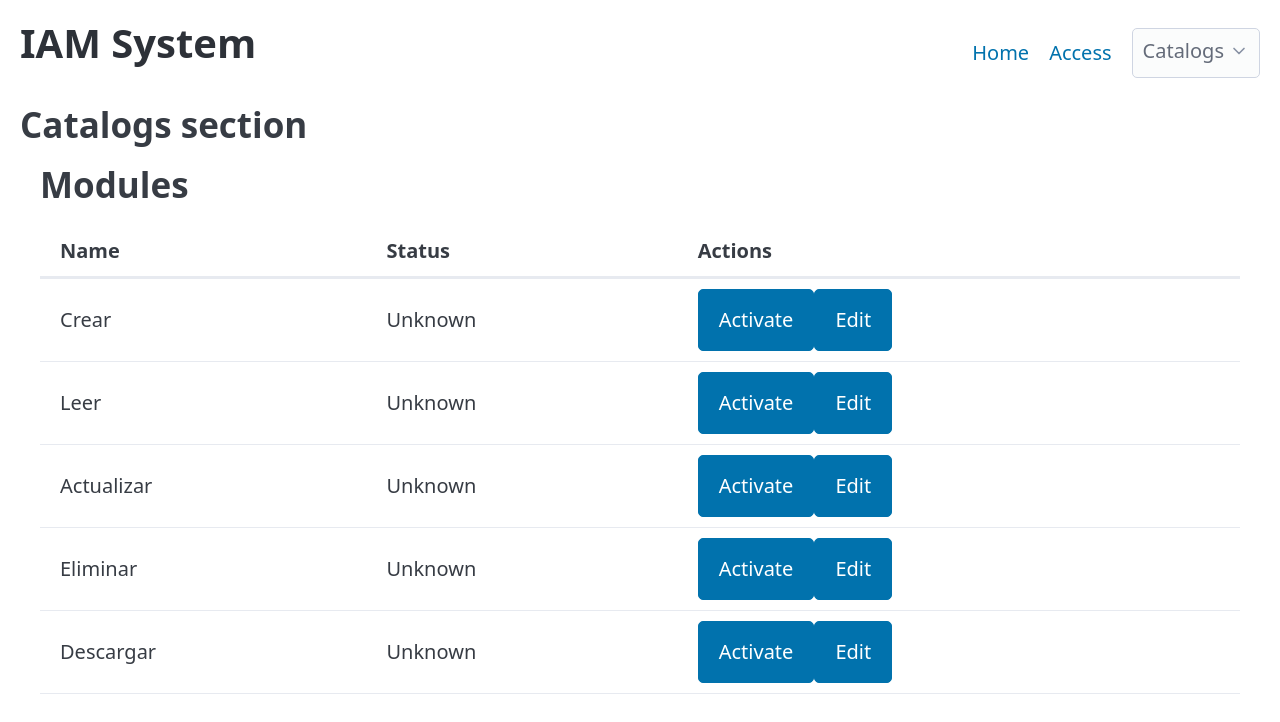
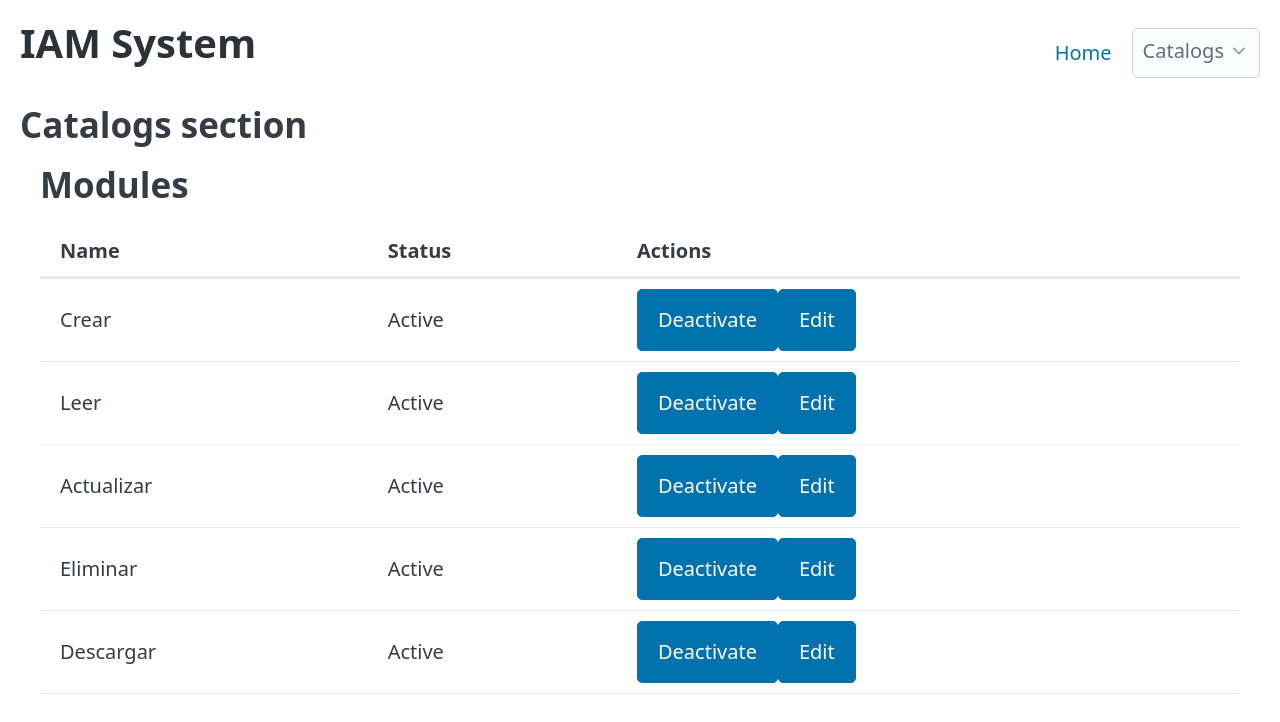
Before and after one commit to RodrigoPimienta/IAM-System-React, a React (Vite) app: page /catalogs/buttons in a window 1280 px wide. Shown: the top 722 px of the page. Built offline with nearby package versions, Linux system fonts and the light colour scheme.

Commit message:
Minor changes

```diff
--- a/src/components/Header.jsx
+++ b/src/components/Header.jsx
@@ -14,14 +14,6 @@ export const Header = () => {
             className={({ isActive }) => (isActive ? "active" : "")}
         >
             Home
-        </NavLink>
-        </li>
-        <li>
-            <NavLink
-            to="/access"
-            className={({ isActive }) => (isActive ? "active" : "")}
-        >
-            Access
         </NavLink>
         </li>
         <li>
--- a/src/mocks/buttons.json
+++ b/src/mocks/buttons.json
@@ -1,7 +1,7 @@
 [
-    { "id": 1, "name": "Crear", "status": 0 },
-    { "id": 2, "name": "Leer", "status": 0 },
-    { "id": 3, "name": "Actualizar", "status": 0 },
-    { "id": 4, "name": "Eliminar", "status": 0 },
-    { "id": 5, "name": "Descargar", "status": 0 }
+    { "id": 1, "name": "Crear", "status": 1 },
+    { "id": 2, "name": "Leer", "status": 1 },
+    { "id": 3, "name": "Actualizar", "status": 1 },
+    { "id": 4, "name": "Eliminar", "status": 1},
+    { "id": 5, "name": "Descargar", "status": 1 }
   ]
```
